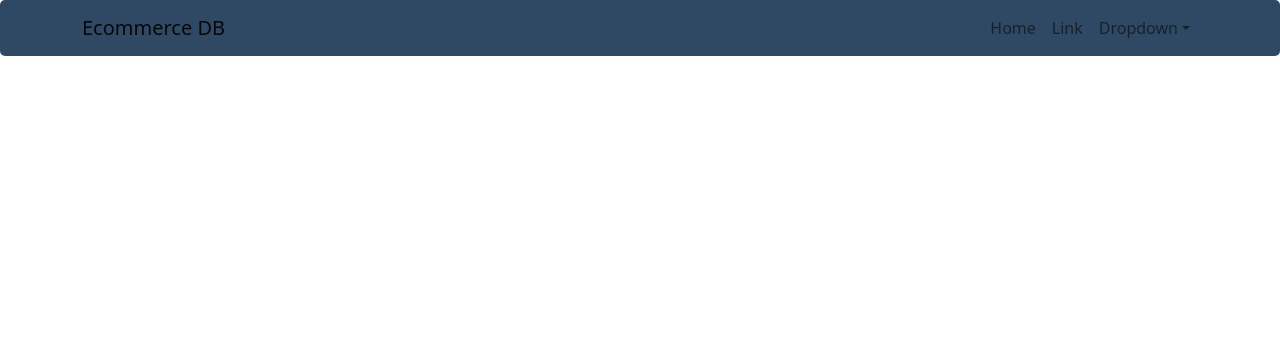
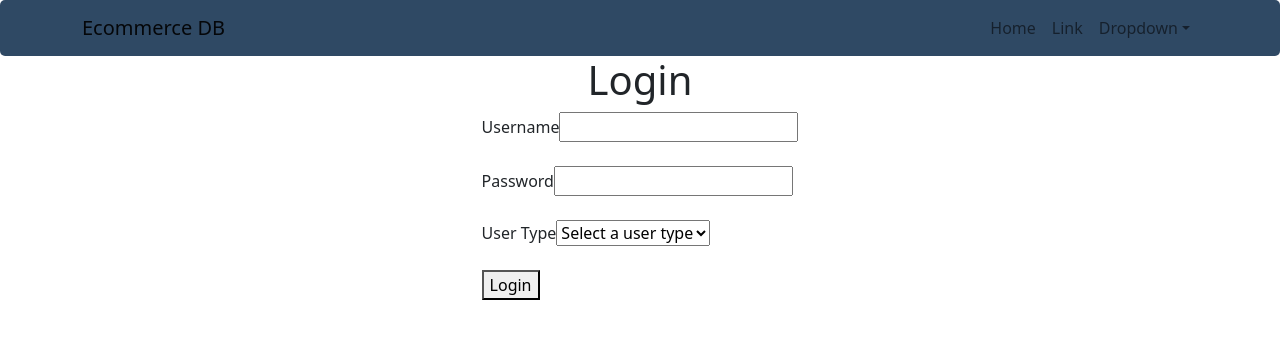
Before and after one commit to omkarsj007/CS6360-Project, a React (Create React App) app: page /sample in a window 1280 px wide. Shown: the top 338 px of the page. Built offline with nearby package versions, Linux system fonts and the light colour scheme.

Commit message:
Logout added to admin and customer pages with sample login

```diff
--- a/src/App.js
+++ b/src/App.js
@@ -11,6 +11,8 @@ import RejectedTransactions from './pages/RejectedTransactions';
 import Updata_Product_Price from './pages/Updata_Product_Price';
 import PurchaseProduct from './pages/PurchaseProduct';
 import Customer from './pages/Customer';
+import Sample from './pages/Sample';
+import OrderHistory from './pages/OrderHistory';
 
 function App() {
   return (
@@ -27,6 +29,8 @@ function App() {
         <Route path="/rejectedTransactions" element={<RejectedTransactions />} />
         <Route path="/updateProductprice" element={<Updata_Product_Price />} />
         <Route path="/purchaseProduct" element={<PurchaseProduct />} />
+        <Route path="/sample" element={<Sample />} />
+        <Route path="/orderHistory" element={<OrderHistory />} />
       </Routes>
     </Router>
   );
--- a/src/pages/Admin.js
+++ b/src/pages/Admin.js
@@ -26,6 +26,25 @@ const Admin = () => {
         navigate('/updateProductprice')
     }
 
+    const handleLogout = async () => {
+        localStorage.removeItem("user");
+        navigate('/sample')
+      }
+
+    if(localStorage.getItem("user") == null)
+    {
+        return(
+            <Container className="bg-tertiary-color profile-page">
+            <br></br>
+            <Row className="justify-content-md-center">
+                <Col xs lg="6" className="text-center">
+                    <h2> Please Log in</h2>
+                </Col>
+            </Row>
+        </Container>
+        )
+    }
+
     return (
         <Container className="bg-tertiary-color profile-page">
             <br></br>
@@ -42,6 +61,9 @@ const Admin = () => {
                 <Button variant="primary" size="lg" onClick={handleOnPriceClick}>
                      Update Product Price
                 </Button>
+                <Button variant="primary" size="lg" onClick={handleLogout}>
+                     Logout
+                </Button>
                 </Col>
             </Row>
 
--- a/src/pages/Customer.js
+++ b/src/pages/Customer.js
@@ -21,6 +21,25 @@ const Customer = () => {
         navigate('/purchaseProduct')
     }
 
+    const handleLogout = async () => {
+        localStorage.removeItem("user");
+        navigate('/sample')
+      }
+
+    if(localStorage.getItem("user") == null)
+    {
+        return(
+            <Container className="bg-tertiary-color profile-page">
+            <br></br>
+            <Row className="justify-content-md-center">
+                <Col xs lg="6" className="text-center">
+                    <h2> Please Log in</h2>
+                </Col>
+            </Row>
+        </Container>
+        )
+    }
+
     return (
         <Container className="bg-tertiary-color profile-page">
             <br></br>
@@ -30,12 +49,12 @@ const Customer = () => {
                 </Col>
             </Row>
             <Row className="justify-content-md-center mt-5">
-                <Col xs lg="6" className="d-grid gap-2" onClick={handlePurchaseClick}>
-                <Button variant="primary" size="lg">
+                <Col xs lg="6" className="d-grid gap-2" >
+                <Button variant="primary" size="lg" onClick={handlePurchaseClick}>
                     Purchase Product
                 </Button>
-                <Button variant="primary" size="lg">
-                    Action 2
+                <Button variant="primary" size="lg" onClick={handleLogout}>
+                    Log out
                 </Button>
                 </Col>
             </Row>
--- /dev/null
+++ b/src/pages/Sample.js
@@ -0,0 +1,118 @@
+import React, { useState, useEffect } from "react";
+import "bootstrap/dist/css/bootstrap.min.css";
+import Container from 'react-bootstrap/Container';
+
+import Row from "react-bootstrap/Row";
+// import UserCard from "./components/UserCard";
+import UserCard from "../components/UserCard";
+import "../index.css"
+
+function Sample() {
+  const [data, setData] = useState({username: "", password: "", userType: ""});
+  const [result, setResult] = useState('');
+  const [errorMessage, setErrorMessage] = useState('');
+  const [output, setOutput] = useState([]);
+
+  const handleChange = (e) => {
+    const {id , value} = e.target
+        setData(prevState => ({
+            ...prevState,
+            [id] : value
+    }))
+  }
+
+  const handleExecuteClick = async () => {
+    const username = data.username;
+    const password = data.password;
+    const userType = data.userType;
+    try {
+      console.log("here")
+      console.log("USERNAME: ", username)
+
+
+    //   event.preventDefault();
+
+      let params = {
+          username: username,
+          password: password,
+          userType: userType,
+      }
+      const response = await fetch("http://localhost:8080/sample", {
+          method: "POST",
+          headers: {
+              "Content-Type": "application/json"
+          },
+          body: JSON.stringify(params)
+      })
+
+      const data = await response.json();
+      setResult(JSON.stringify(data));
+      if(response.ok){
+
+        localStorage.setItem("user", userType);
+        if(userType == "customer")
+        {
+            window.location.href = '/customer';
+        }
+        else
+        {
+            window.location.href = '/admin';
+        }
+
+      }
+      else{
+        setErrorMessage("Invalid login")
+      }
+
+    //   const response = await fetch(`http://localhost:8080/validateLogin/${encodeURIComponent(email)}`);
+    //   const data = await response.json();
+    //   setResult(JSON.stringify(data));
+    //   if(response.ok){
+
+    //     window.location.href = '/';
+    //   }
+    //   else{
+    //     setErrorMessage("Invalid login")
+    //   }
+    } catch (error) {
+      console.error(error);
+    }
+  };
+
+
+
+  return (
+    <div style={{ display: "flex", flexDirection: "column", alignItems: "center" }}>
+      <h1> Login </h1>
+      <form>
+        <label>
+          Username
+          <input type="text" id="username" value={data.username} onChange={handleChange}/>
+        </label>
+        <br></br><br></br>
+        <label>
+          Password
+          <input type="text" id="password" value={data.password} onChange={handleChange}/>
+        </label>
+        <br></br><br></br>
+        <label>
+          User Type
+          <select id="userType" value={data.userType} onChange={handleChange}>
+            <option value="">Select a user type</option>
+            <option value="customer">Customer</option>
+            <option value="admin">Admin</option>
+            <option value="seller">Seller</option>
+          </select>
+        </label>
+        <br></br>
+        <br></br>
+        <button type="button" onClick={handleExecuteClick}>
+          Login
+        </button>
+        {errorMessage && <div className="error"> {errorMessage} </div>}
+      </form>
+    </div>
+  );
+}
+
+export default Sample;
```
Also changed, not shown: 1 other file (tests, documents, lock files or other folders).
